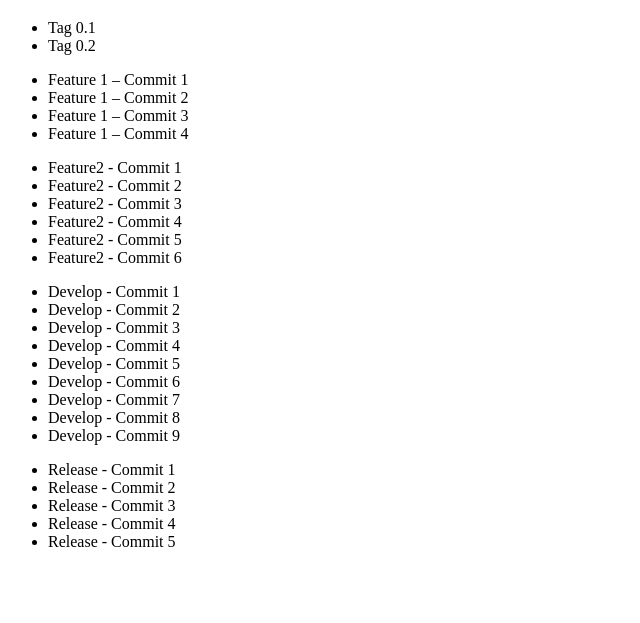
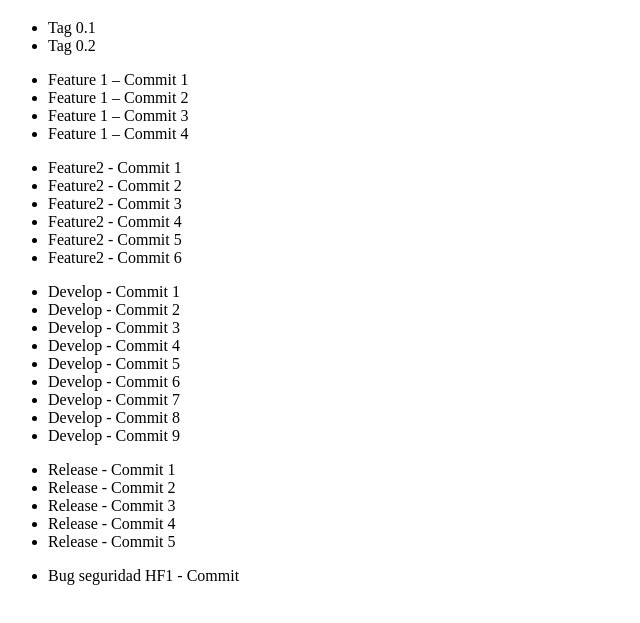
Before and after one commit to murete/MSC_DWEC_Tarea01, a plain HTML site: page index.html in a window 1280 px wide. Shown: the part 61-684 px from the top of the page, without its empty margins (0-640 px from the left). Drawn offline with Linux system fonts and the light colour scheme.

Commit message:
Hotfix HF1 - Commit

```diff
--- a/index.html
+++ b/index.html
@@ -47,5 +47,9 @@
         <li>Release - Commit 5</li>
     </ul>
 
+    <ul>
+        <li>Bug seguridad HF1 - Commit</li>
+    </ul>
+
 </body>
 </html>
```
